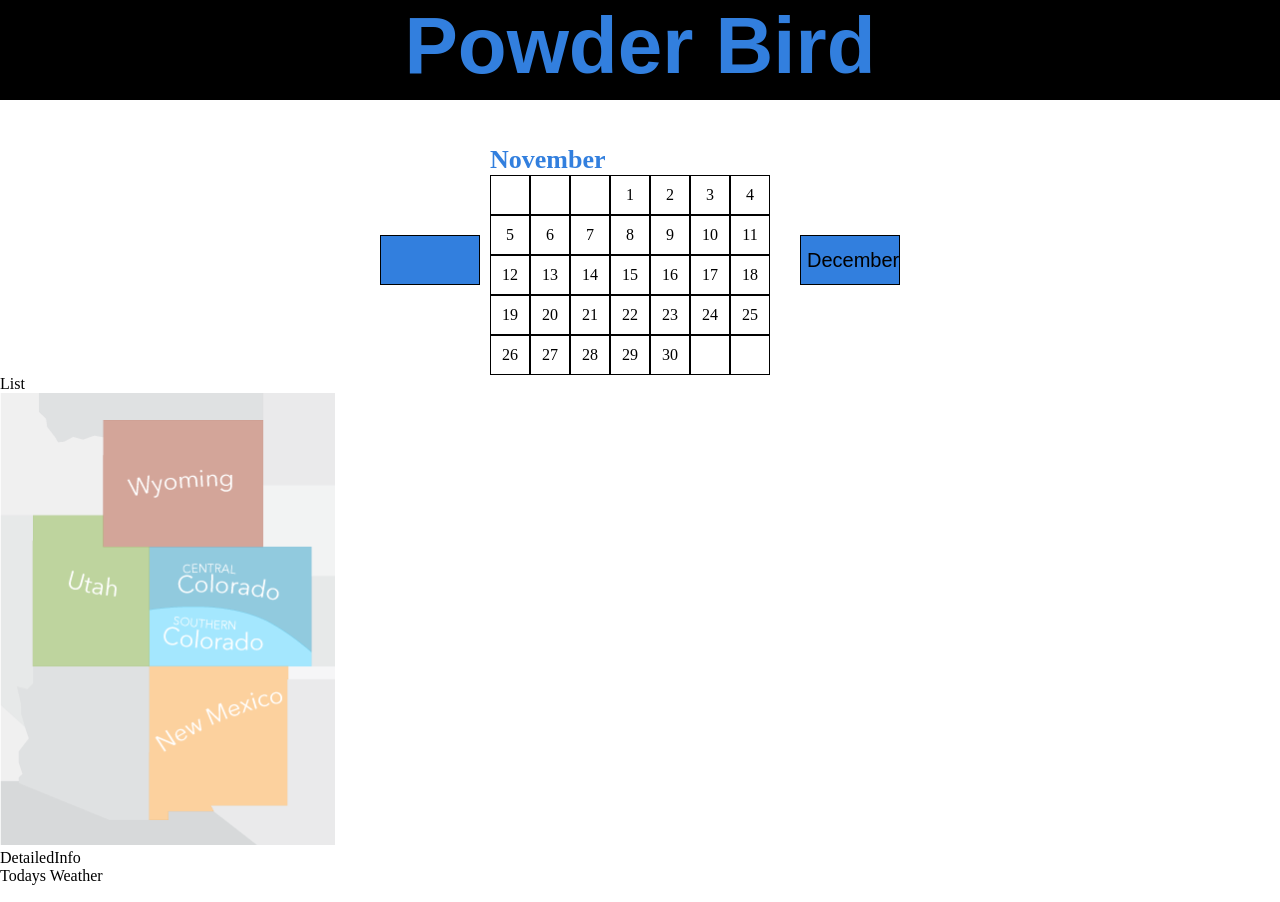
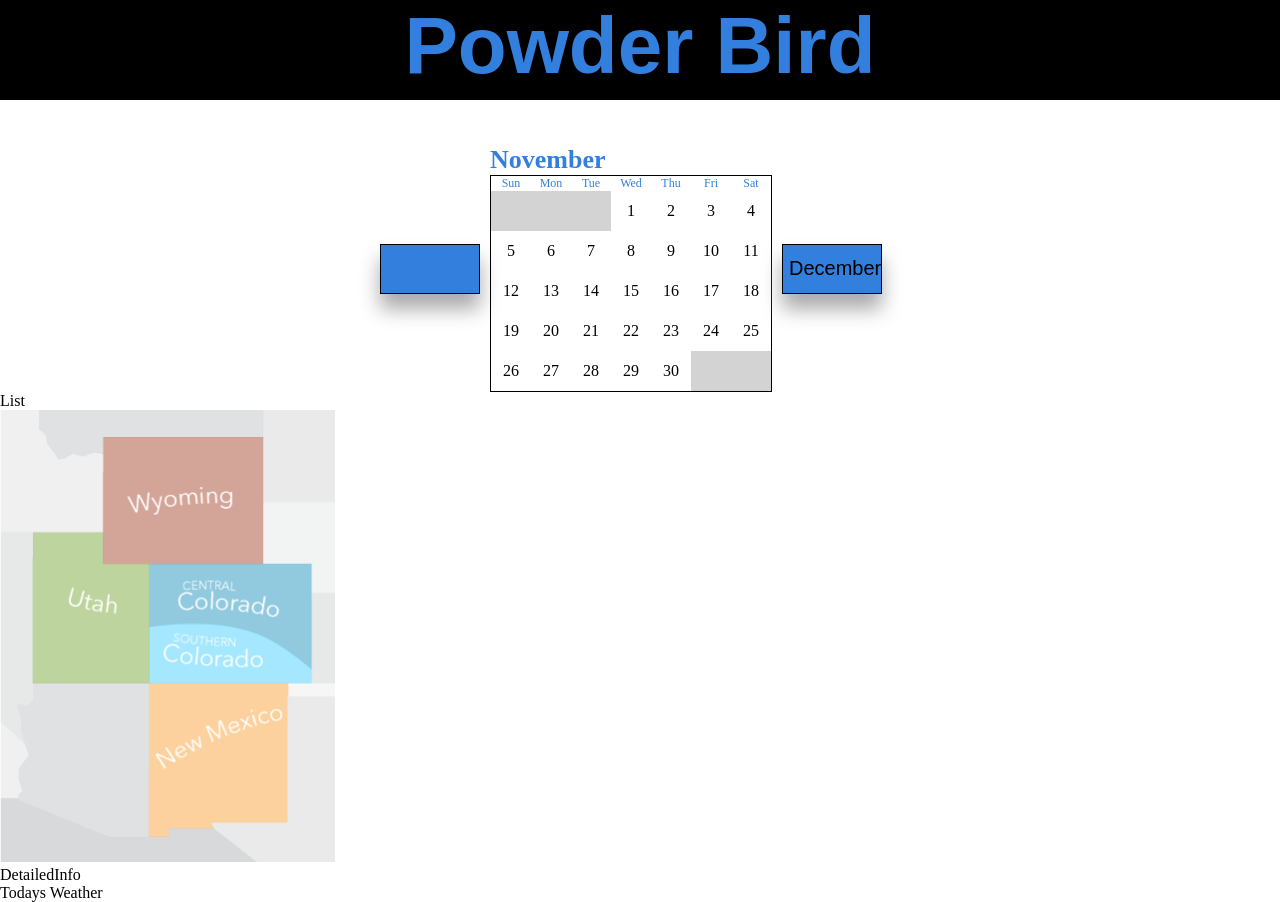
Before and after one commit to t-laird/skiapp, a React (Create React App) app: page / in a window 1280 px wide. Built offline with nearby package versions, Linux system fonts and the light colour scheme; no server answers.

Commit message:
minor changes to calendar component

```diff
--- a/src/Components/Calendar.jsx
+++ b/src/Components/Calendar.jsx
@@ -79,21 +79,8 @@ class Calendar extends Component {
       result = result.slice(0, 35);
     }
 
-    // this.setState({
-    //   monthStructure: result
-    // });
-
     return result;
   }
-
-  // componentDidMount () {
-  //   this.generateMonthStructure();
-  // }
-
-  // componentWillMount () {
-  //   this.generateMonthStructure();
-  // }
-
 
   render () {
     console.log(this.state);
@@ -103,8 +90,19 @@ class Calendar extends Component {
         <div className="Calendar">
           <h3>{this.state.month}</h3>
           <div className="week">
+            <div className="dayName">Sun</div>
+            <div className="dayName">Mon</div>
+            <div className="dayName">Tue</div>
+            <div className="dayName">Wed</div>
+            <div className="dayName">Thu</div>
+            <div className="dayName">Fri</div>
+            <div className="dayName">Sat</div>
             {this.generateMonthStructure(this.state.monthIndex).map(day => {
-              return (<div className="day">{day}</div>);
+                let classes = "day";
+                if ({day}.day === "") {
+                  classes += " empty";
+                }
+                return (<div className={classes}>{day}</div>);
             })}
           </div>
         </div>
--- a/src/Styles/Calendar.css
+++ b/src/Styles/Calendar.css
@@ -15,23 +15,33 @@
     outline: none;
     margin-right: 10px;
     margin-left: 10px;
-    box-sizing: border-box; }
+    box-sizing: border-box;
+    box-shadow: 0px 15px 20px 0px darkgray;
+    transition: 1000ms; }
     .Calendar-Wrap button:hover {
       background-color: #184f92;
+      box-shadow: 0px 5px 10px 0px darkgray;
       color: white; }
   .Calendar-Wrap .Calendar {
     display: flex;
     flex-wrap: wrap;
-    width: 300px;
+    width: 282px;
     box-sizing: border-box; }
     .Calendar-Wrap .Calendar h3 {
       margin: 0px;
       font-size: 26px;
       color: #327fde; }
     .Calendar-Wrap .Calendar .week {
+      border: 1px solid black;
       display: flex;
       flex-wrap: wrap;
       width: 280px; }
+      .Calendar-Wrap .Calendar .week .dayName {
+        width: 40px;
+        height: 15px;
+        font-size: 12px;
+        text-align: center;
+        color: #327fde; }
       .Calendar-Wrap .Calendar .week .day {
         width: 40px;
         height: 40px;
@@ -39,8 +49,12 @@
         display: flex;
         align-items: center;
         justify-content: center;
-        border: 1px solid black;
-        cursor: pointer; }
+        cursor: pointer;
+        transition: 400ms; }
         .Calendar-Wrap .Calendar .week .day:hover {
           background-color: #327fde;
           color: white; }
+      .Calendar-Wrap .Calendar .week .day.empty {
+        background-color: lightgrey;
+        border: none;
+        cursor: default; }
--- a/src/Styles/Calendar.scss
+++ b/src/Styles/Calendar.scss
@@ -16,15 +16,18 @@
     margin-right: 10px;
     margin-left: 10px;
     box-sizing: border-box;
+    box-shadow: 0px 15px 20px 0px darkgray;
+    transition: 1000ms;
     &:hover {
       background-color: darken(rgb(50, 127, 222), 20%);
+      box-shadow: 0px 5px 10px 0px darkgray;
       color: white;
     }
   }
   .Calendar {
     display: flex;
     flex-wrap: wrap;
-    width: 300px;
+    width: 282px;
     box-sizing: border-box;
     h3 {
       margin: 0px;
@@ -32,10 +35,17 @@
       color: rgb(50, 127, 222);
     }
     .week {
+      border: 1px solid black;
       display: flex;
       flex-wrap: wrap;
       width: 280px;
-
+      .dayName {
+        width: 40px;
+        height: 15px;
+        font-size: 12px;
+        text-align: center;
+        color: rgb(50, 127, 222);
+      }
       .day {
         width: 40px;
         height: 40px;
@@ -43,12 +53,18 @@
         display: flex;
         align-items: center;
         justify-content: center;
-        border: 1px solid black;
         cursor: pointer;
         &:hover {
           background-color: rgb(50, 127, 222);
           color: white;
         }
+        transition: 400ms;
+      }
+
+      .day.empty {
+        background-color: lightgrey;
+        border: none;
+        cursor: default;
       }
     }
   }
```
